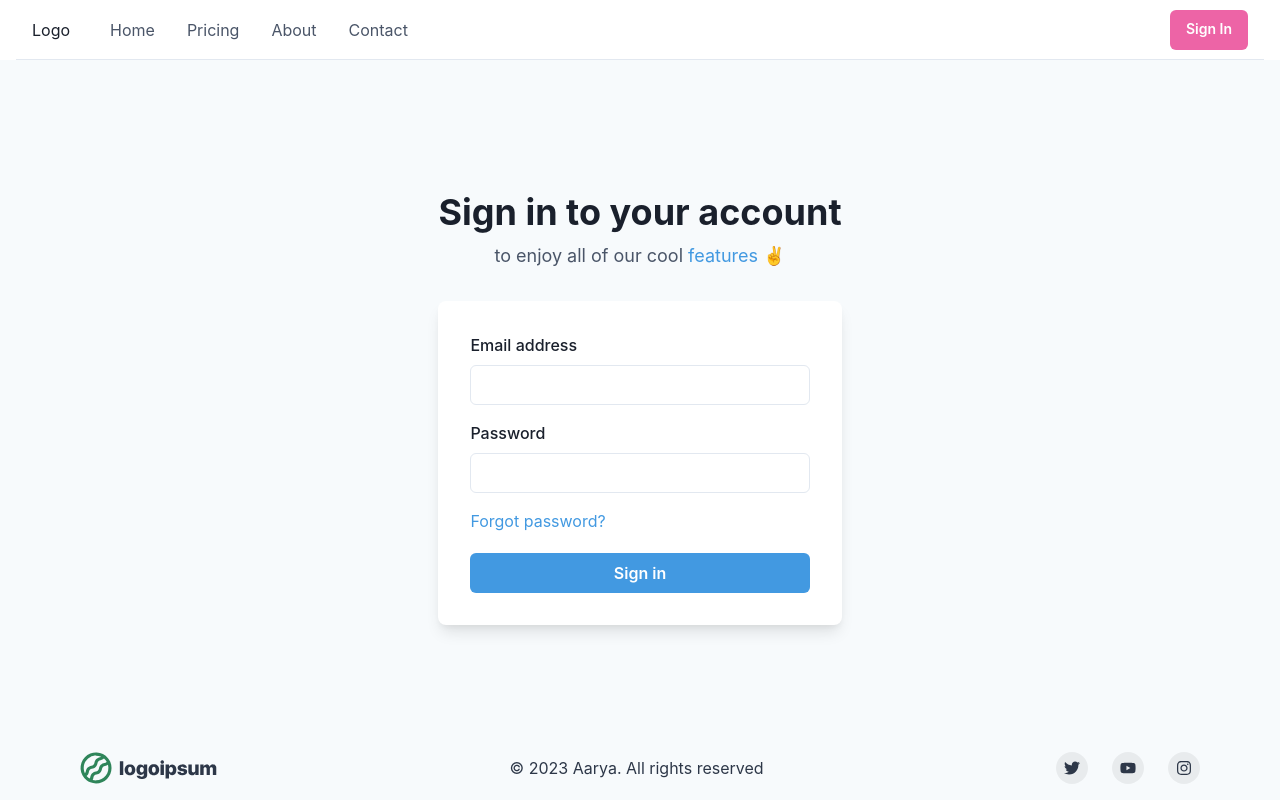
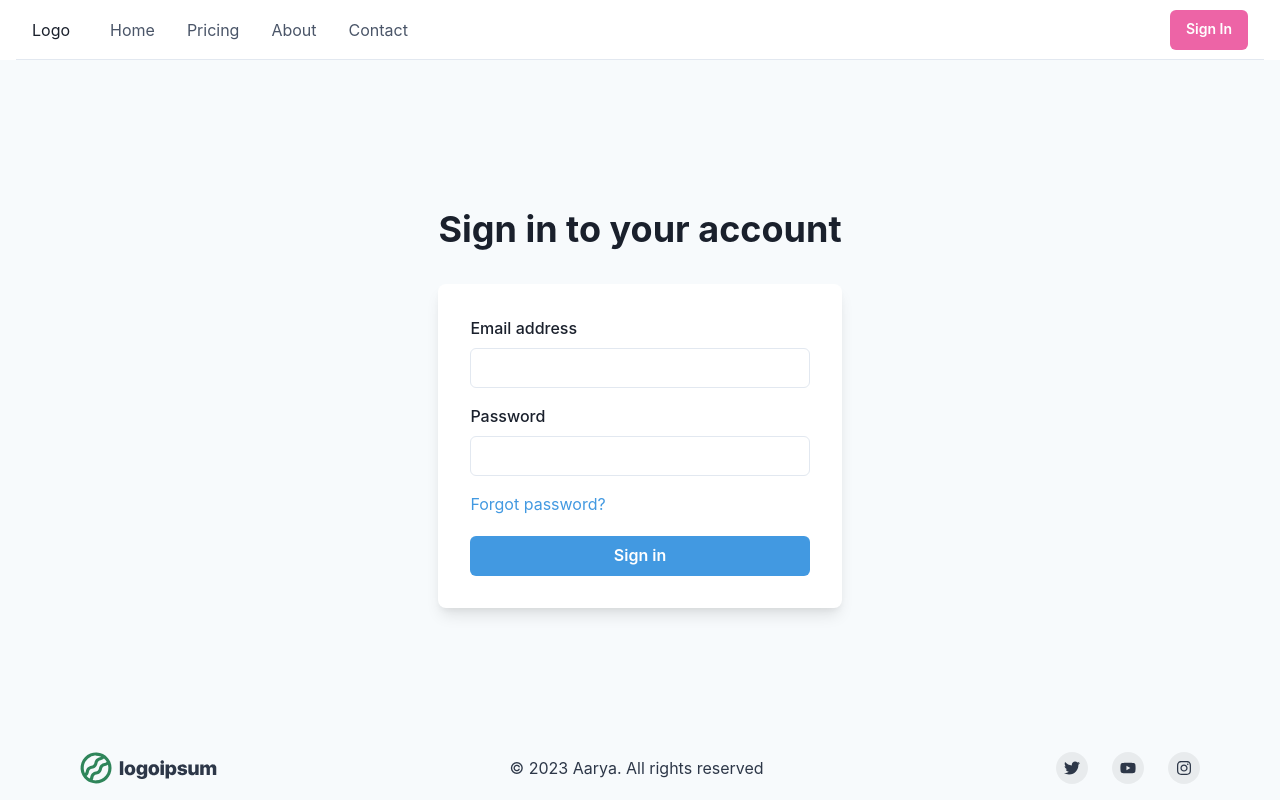
Before and after one commit to ra-shree/project-manager, a React (Vite) app: page /signin in a window 1280 px wide. Built offline with nearby package versions, Linux system fonts and the light colour scheme.

Commit message:
chore:removed some console log statements

```diff
--- a/src/pages/SignIn/SignInForm.tsx
+++ b/src/pages/SignIn/SignInForm.tsx
@@ -8,7 +8,6 @@ import {
   Link,
   Button,
   Heading,
-  Text,
   useColorModeValue,
   FormErrorMessage,
   Alert,
@@ -26,6 +25,7 @@ interface SignInFormData {
 }
 
 export default function SignInForm() {
+  const [error, setError] = useState(false);
   const [errorMessage, setErrorMessage] = useState<string>('');
 
   async function onSubmit(values: SignInFormData) {
@@ -37,24 +37,19 @@ export default function SignInForm() {
         document.location.href = '/dashboard';
       }
     } catch (err: any) {
-      console.log(err);
+      setError(true);
+      setErrorMessage(err.response?.data?.message);
     }
   }
 
   useEffect(() => {
-    let isMounted = true;
-
-    if (errorMessage) {
+    if (error) {
       setTimeout(() => {
-        if (isMounted) {
-          setErrorMessage('');
-        }
+        setError(false);
+        setErrorMessage('');
       }, 3000);
     }
-    return () => {
-      isMounted = false;
-    };
-  }, [errorMessage]);
+  }, [error]);
 
   const schema: ZodType<SignInFormData> = z.object({
     email: z.string().email(),
@@ -78,16 +73,10 @@ export default function SignInForm() {
       <Stack spacing={8} mx={'auto'} maxW={'lg'} py={12} px={6}>
         <Stack align={'center'}>
           <Heading fontSize={'4xl'}>Sign in to your account</Heading>
-          <Text fontSize={'lg'} color={'gray.600'}>
-            to enjoy all of our cool{' '}
-            <Link color={'blue.400'} href="/features">
-              features
-            </Link>{' '}
-            ✌️
-          </Text>
           {errorMessage && (
             <Alert status="error">
               <AlertIcon />
+              {errorMessage}
             </Alert>
           )}
         </Stack>
--- a/src/pages/admin/user/Create.tsx
+++ b/src/pages/admin/user/Create.tsx
@@ -89,7 +89,6 @@ export default function UserForm({
         queryClient.invalidateQueries(['users']);
       }
     } catch (err: any) {
-      console.log(err);
       setErrorMessage(err.response.data.message);
       setError(true);
     } finally {
```
